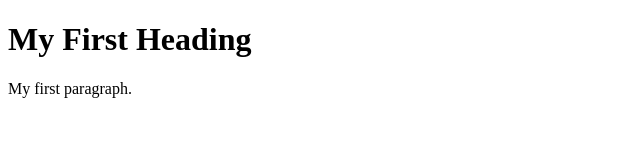
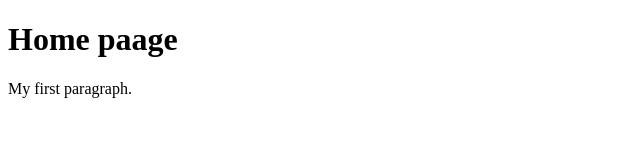
Before and after one commit to gabriellemitie/git-demo, a plain HTML site: page index.html in a window 1280 px wide. Shown: the whole page, without its empty margins (0-640 px from the left). Drawn offline with Linux system fonts and the light colour scheme.

Commit message:
few more changes

```diff
--- a/index.html
+++ b/index.html
@@ -2,7 +2,7 @@
 <html>
 <body>
 
-<h1>My First Heading</h1>
+<h1>Home paage</h1>
 <p>My first paragraph.</p>
 
 </body>
```
Also changed, not shown: 1 other file.
